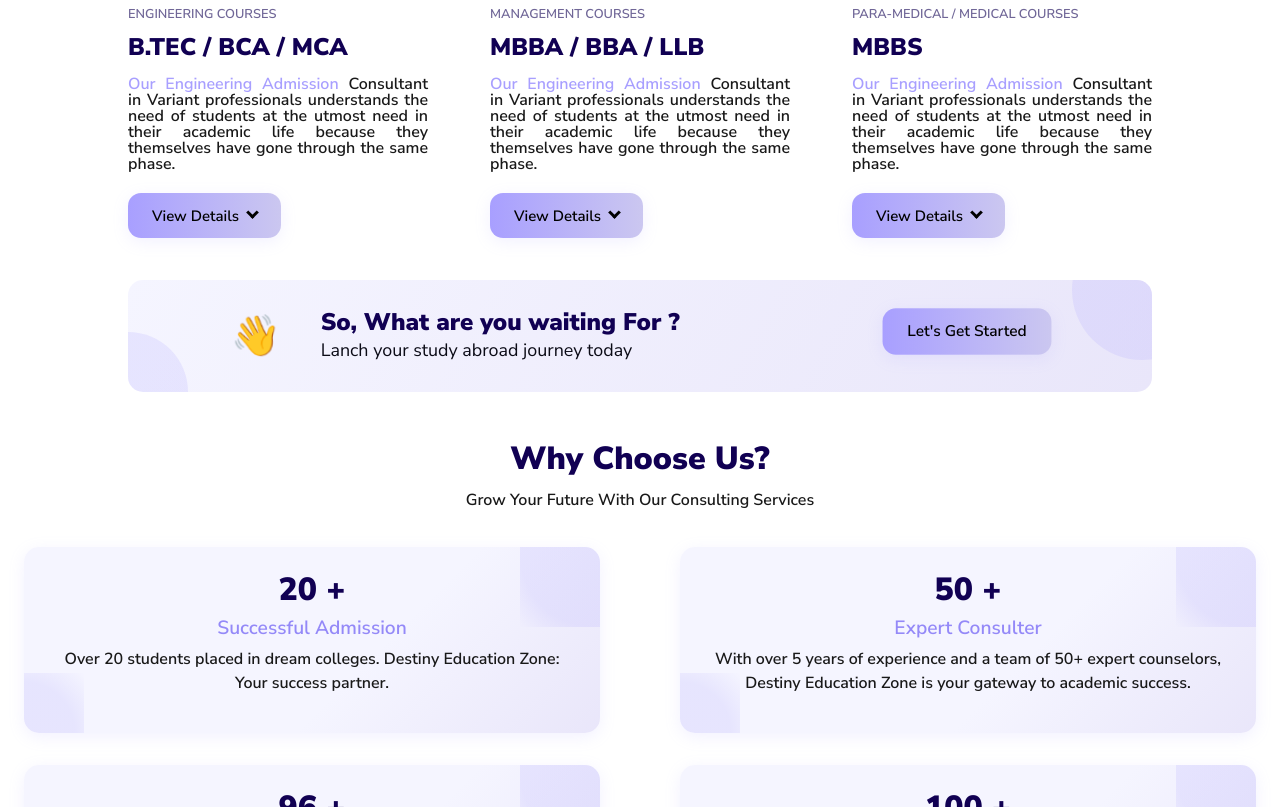
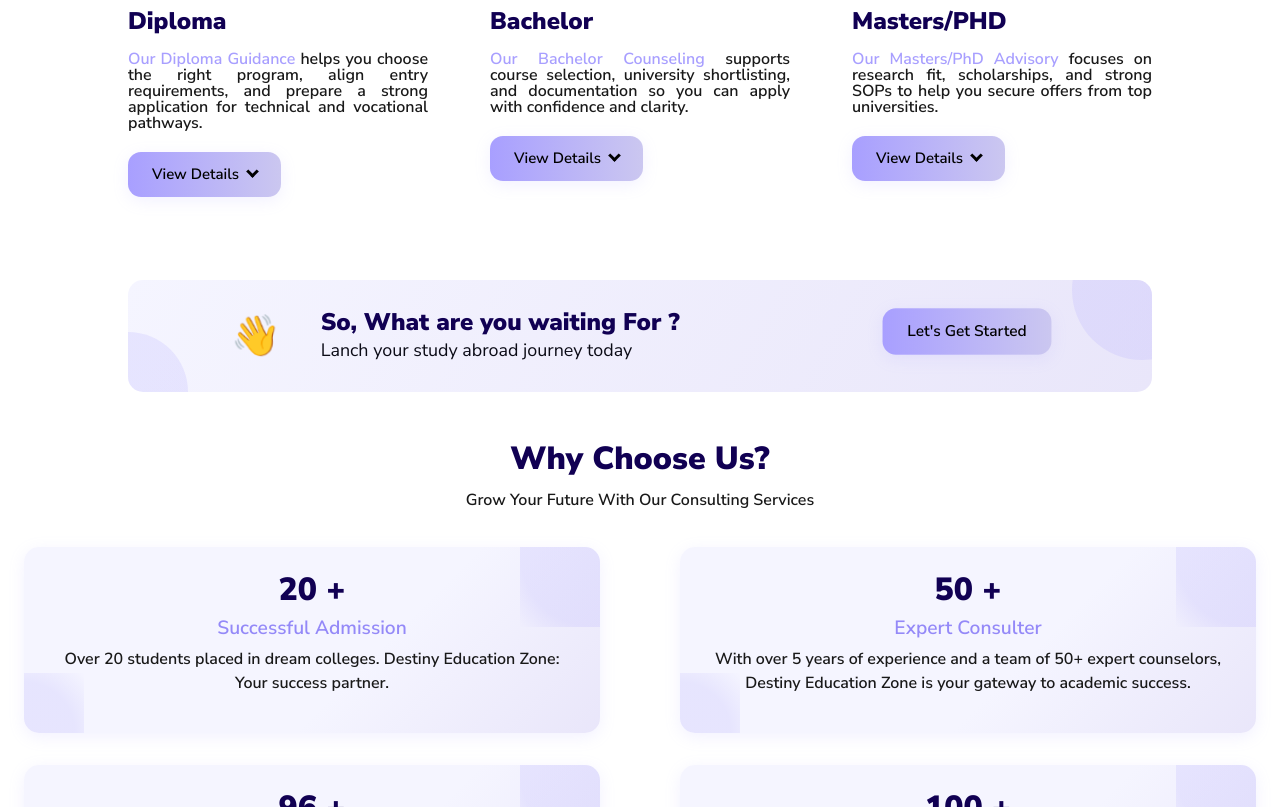
Before and after one commit to Manish-web-dev/Consultancy, a plain HTML site: page index.html in a window 1280 px wide. Shown: the part 1432-2239 px from the top of the page. Drawn offline with Linux system fonts and the light colour scheme.

Commit message:
changes on our consulting section

```diff
--- a/index.html
+++ b/index.html
@@ -231,11 +231,11 @@
                         <img src="image/engineering.png" alt="">
                     </div>
 
-                    <h3> Engineering courses </h3>
-                    <h2>B.TEC / BCA / MCA</h2>
-                    <P> <span> Our Engineering Admission </span>
-                        Consultant in Variant professionals understands the need of students at the utmost need in their
-                        academic life because they themselves have gone through the same phase.</span> </P>
+
+                    <h2>Diploma</h2>
+                    <P> <span> Our Diploma Guidance </span>
+                        helps you choose the right program, align entry requirements, and prepare a strong application
+                        for technical and vocational pathways.</span> </P>
 
                     <a href="">View Details <i class="arrow down"></i> </a>
                 </div>
@@ -245,11 +245,11 @@
                         <img src="image/management.png" alt="">
                     </div>
 
-                    <h3>Management Courses</h3>
-                    <h2>MBBA / BBA / LLB</h2>
-                    <P> <span> Our Engineering Admission </span>
-                        Consultant in Variant professionals understands the need of students at the utmost need in their
-                        academic life because they themselves have gone through the same phase.</P>
+
+                    <h2>Bachelor</h2>
+                    <P> <span> Our Bachelor Counseling </span>
+                        supports course selection, university shortlisting, and documentation so you can apply with
+                        confidence and clarity.</P>
 
                     <a href="">View Details <i class="arrow down"></i> </a>
                 </div>
@@ -259,11 +259,11 @@
                         <img src="image/medical.png" alt="">
                     </div>
 
-                    <h3> Para-Medical / Medical Courses</h3>
-                    <h2>MBBS</h2>
-                    <P> <span> Our Engineering Admission </span>
-                        Consultant in Variant professionals understands the need of students at the utmost need in their
-                        academic life because they themselves have gone through the same phase. </P>
+
+                    <h2>Masters/PHD</h2>
+                    <P> <span> Our Masters/PhD Advisory </span>
+                        focuses on research fit, scholarships, and strong SOPs to help you secure offers from top
+                        universities.</P>
 
                     <a href="">View Details <i class="arrow down"></i> </a>
                 </div>
```
